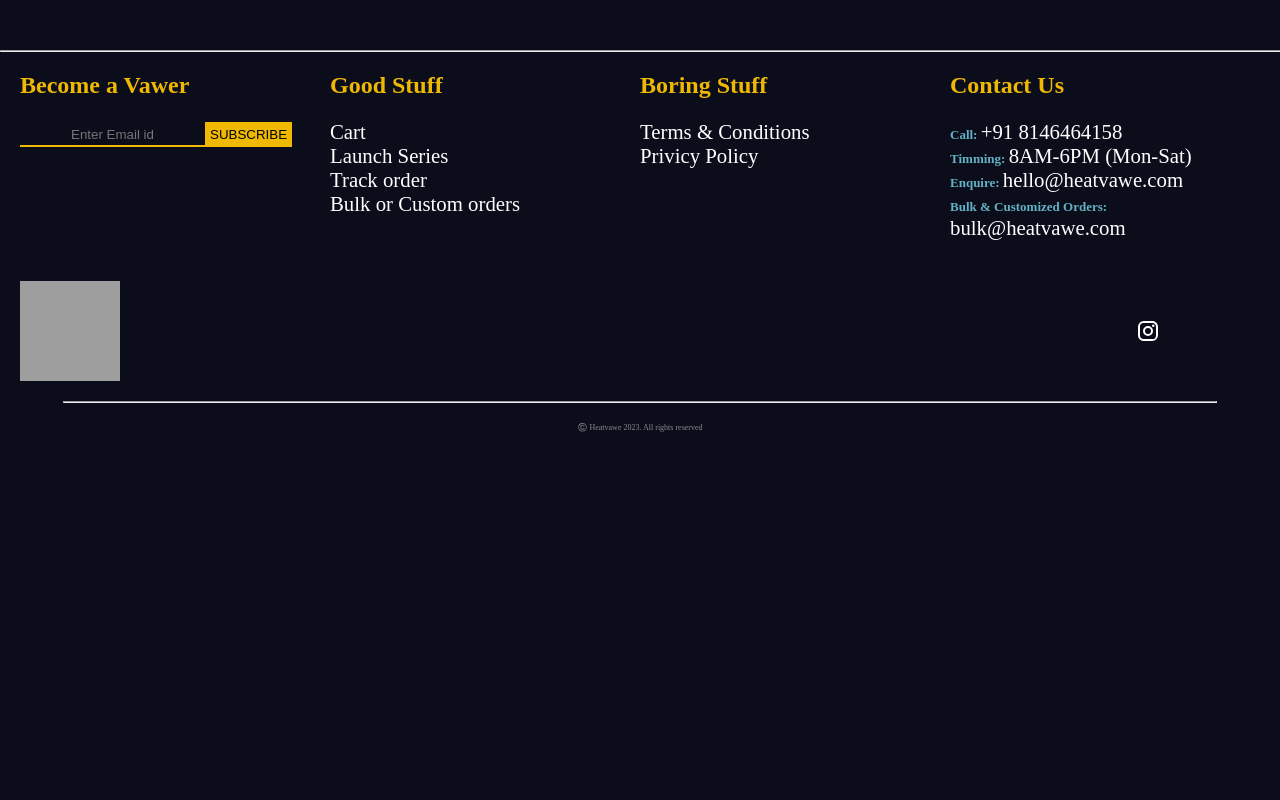
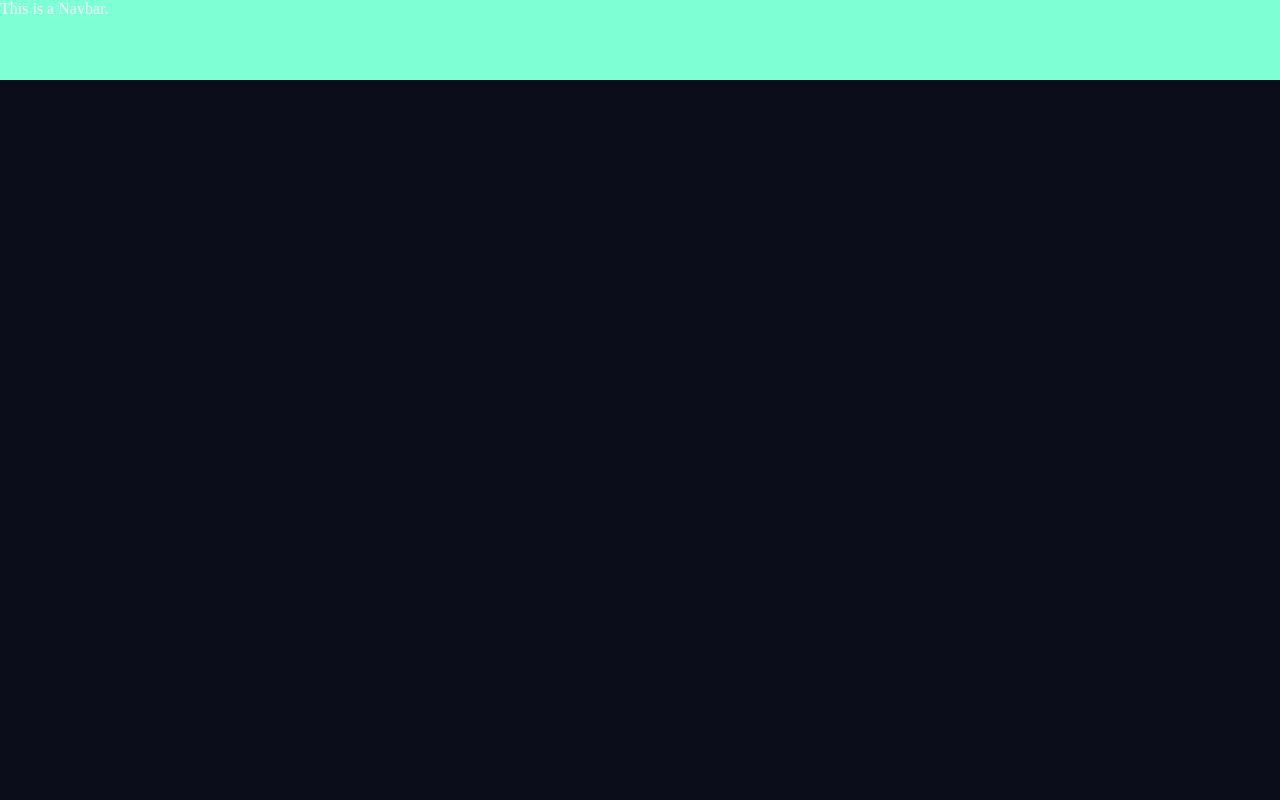
Before and after one commit to PATEL96/heat-vawe-frontend, a React (Create React App) app: page / in a window 1280 px wide. Shown: the top 800 px of the page. Built offline with nearby package versions, Linux system fonts and the light colour scheme; grey boxes are pictures that could not be loaded.

Commit message:
feat: Added Some minor Changes.

```diff
--- a/src/App.js
+++ b/src/App.js
@@ -1,8 +1,12 @@
 import Footer from "./components/Footer";
+import Navbar from "./components/Navbar";
 
-const App = () => {
+function App() {
   return (
-    <Footer/>
+    <div>
+      <Navbar />
+      <Footer/>
+    </div>
   );
 }
 
--- a/src/components/Footer.css
+++ b/src/components/Footer.css
@@ -1,6 +1,7 @@
 .Container{
     font-family: 'Montserrat';
     margin-top: 50px;
+    padding-top: 100vh;
 
 }
 .Wrapper{
@@ -81,7 +82,7 @@
     margin: 0;
 }
 .SecondaryHR{
-    width: 90%;
+    width: 98%;
     margin: 0 auto;
 }
 .Copyright{
--- a/src/components/Footer.jsx
+++ b/src/components/Footer.jsx
@@ -19,7 +19,7 @@
     return (
             <div className="Container">
                 <footer className="Footer">
-                    <hr/>
+                    <hr className="SecondaryHR" />
                     <div className="Wrapper">
                         <div className="OneRow RROOWW">
                             <h5 className="FooterHeadings">Become a Vawer</h5>
@@ -60,7 +60,7 @@
                     </div>
                     <div className="Wrapper2">
                         <div className="Logo RROOWW">
-                                <img className="logoImg" src={Logo}/>
+                                <img className="logoImg" src={Logo} alt="Heat_Vawe"/>
                         </div>
                         <div className="social RROOWW">
                                 <InstagramIcon/>
--- /dev/null
+++ b/src/components/Navbar.css
@@ -0,0 +1,5 @@
+.nav-main{
+	color: azure;
+	background-color:aquamarine;
+	height: 10vh;
+}
--- /dev/null
+++ b/src/components/Navbar.jsx
@@ -0,0 +1,18 @@
+import React from "react";
+import './Navbar.css';
+
+export default function Navbar() {
+	return(
+		<div className="nav-main">
+			This is a Navbar.
+		</div>
+	);
+}
+
+// const Navbar = () => {
+// 	return (
+// 		<div>THis is A Navbar.</div>
+// 	)
+// }
+
+// export default Navbar;
--- a/src/components/Navbarr.css
+++ /dev/null
@@ -1,4 +0,0 @@
-.nav-main{
-	color: azure;
-	height: 80px;
-}
```
Also changed, not shown: src/components/Navbar.js (deleted, +0 -10 lines).
